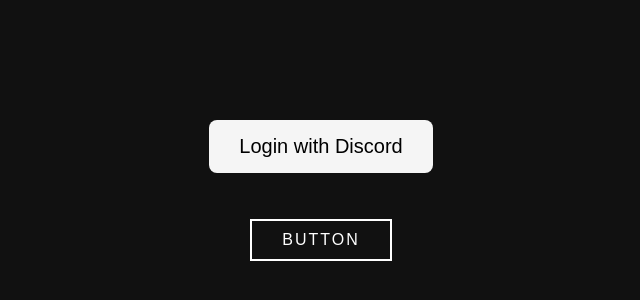
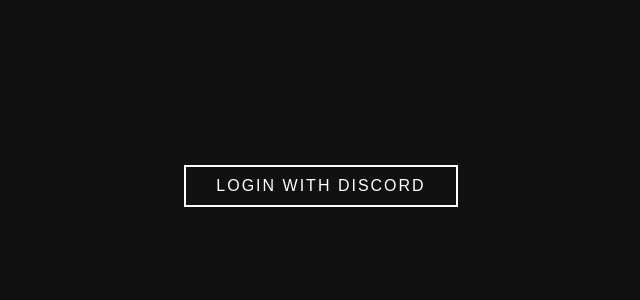
Before and after one commit to tf2iMicro/tf2iMicro.github.io, a website: page index.html in a window 1280 px wide. Shown: the part 214-514 px from the top of the page, without its empty margins (319-959 px from the left). Drawn offline with nearby package versions, Linux system fonts and the light colour scheme.

Commit message:
new button applied

```diff
--- a/index.html
+++ b/index.html
@@ -8,24 +8,19 @@
     </head>
 
     <body>
-        <br />
-        <a
-            id="login-link"
-            href="https://discord.com/api/oauth2/authorize?client_id=792132143483715654&redirect_uri=http%3A%2F%2Flocalhost%3A3000&response_type=code&scope=identify"
-            >Login with Discord</a
-        ><br /><br />
+        <a href="https://discord.com/api/oauth2/authorize?client_id=792132143483715654&redirect_uri=http%3A%2F%2Flocalhost%3A3000&response_type=code&scope=identify"
+        class="button"><span></span>login with discord</a>
+
         <p id="welcome_txt"></p>
-        <a href="#" class="button"><span></span>Button</a>
-
         <script src="https://code.jquery.com/jquery-3.6.1.min.js"></script>
         <script>
-            $(document).ready(function (e) {
-                $('.button').on('mouseenter', function (e) {
+            $(document).ready((e) => {
+                $('.button').on('mouseenter', (e) => {
                     x = e.pageX - $(this).offset().left;
                     y = e.pageY - $(this).offset().top;
                     $(this).find('span').css({ top: y, left: x });
                 });
-                $('.button').on('mouseout', function (e) {
+                $('.button').on('mouseout', (e) => {
                     x = e.pageX - $(this).offset().left;
                     y = e.pageY - $(this).offset().top;
                     $(this).find('span').css({ top: y, left: x });
--- a/styles.css
+++ b/styles.css
@@ -8,21 +8,6 @@
 
 #welcome_txt {
     font-size: 24px;
-}
-
-#login-link {
-    background-color: whitesmoke;
-    border-radius: 8px;
-    color: black;
-    padding: 15px 30px;
-    text-align: center;
-    text-decoration: none;
-    display: inline-block;
-    font-size: 20px;
-}
-
-#login-link:hover {
-    cursor: pointer;
 }
 
 body {
```
